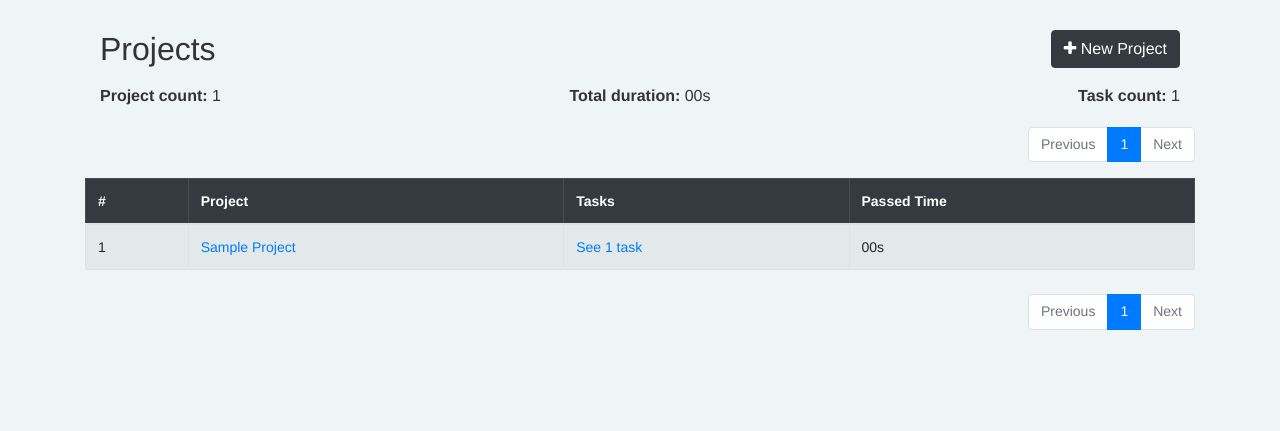
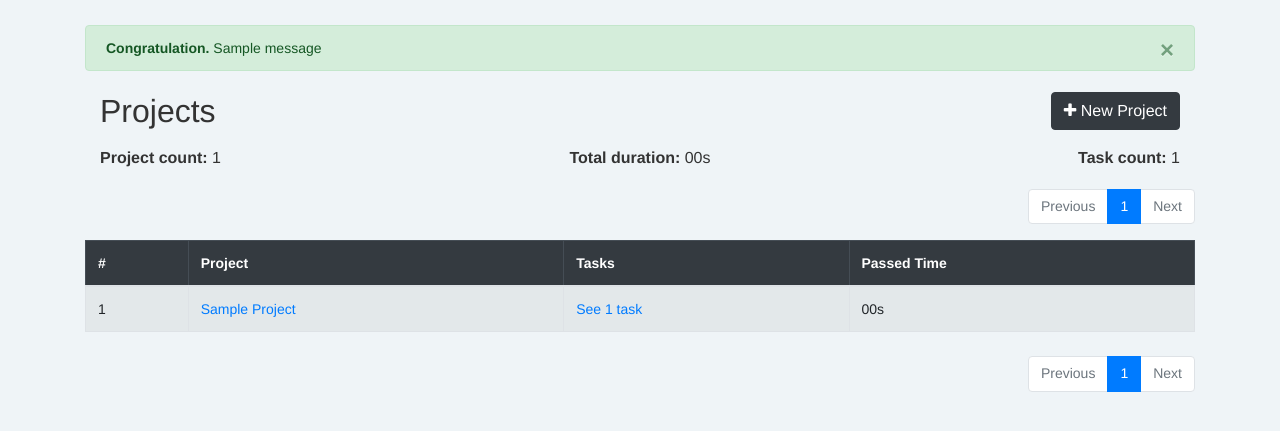
Before and after one commit to oussama-he/prodUtils, a Django app: page /pomodoro/projects/ in a window 1280 px wide. Shown: the part 55-486 px from the top of the page. Run offline with Django 3.2, Linux system fonts and the light colour scheme; tables that the repository leaves empty hold one stand-in row (values such as "Sample post"); one stand-in notice (Sample message) is shown; data that the repository does not hold is empty; some libraries are stand-ins or nearby versions.

Commit message:
Display messages after success creation, edition, and deletion

```diff
--- a/pomodoro/templatetags/pomodoro_extras.py
+++ b/pomodoro/templatetags/pomodoro_extras.py
@@ -1,6 +1,6 @@
 from django import template
 from django.utils import timezone
-
+from django.contrib.messages.constants import DEBUG, INFO, SUCCESS, WARNING, ERROR
 
 register = template.Library()
 
@@ -24,6 +24,22 @@ def format_date(value):
             return value.strftime("%b %d '%y at %H:%M")
         else:
             return value.strftime('%a %d %b at %H:%M')
+
+
+@register.filter
+def message_heading(level: int):
+    if level == DEBUG:
+        return "Debugging."
+    elif level == INFO:
+        return "Info."
+    elif level == SUCCESS:
+        return "Congratulation."
+    elif level == WARNING:
+        return "Warning."
+    elif level == ERROR:
+        return "Error."
+    return ""
+
 
 @register.filter
 def get_at_index(list, index):
--- a/pomodoro/views.py
+++ b/pomodoro/views.py
@@ -2,17 +2,17 @@ import datetime
 
 from django.http import Http404
 from django.shortcuts import render, redirect, get_object_or_404
-from django.contrib import messages
 from django.urls import reverse_lazy
 from django.utils import timezone
 from django.views.generic import CreateView, UpdateView, DeleteView
-
+from django.contrib.messages.views import SuccessMessageMixin
 from django.core.paginator import Paginator, PageNotAnInteger, EmptyPage
 
 from pomodoro.models import Task, Session, Project
 from .forms import NewTaskForm, NewProjectForm, EditSessionForm, EditTaskForm
 from datetime import timedelta
 
+from .mixins import SuccessDeletionMessageMixin
 from .utils import (
     get_sessions_stats,
     get_tasks_info_of_day,
@@ -78,18 +78,20 @@ def home(request):
     return render(request, 'pomodoro/home.html', {'recent_tasks': recent_tasks, 'stats': stats})
 
 
-class TaskCreate(CreateView):
+class TaskCreate(SuccessMessageMixin, CreateView):
     model = Task
     form_class = NewTaskForm
     template_name = "pomodoro/new-task.html"
     success_url = reverse_lazy("pomodoro:home")
+    success_message = "Task Created Successfully."
 
 
-class ProjectCreate(CreateView):
+class ProjectCreate(SuccessMessageMixin, CreateView):
     model = Project
     form_class = NewProjectForm
     template_name = "pomodoro/new-project.html"
     success_url = reverse_lazy("pomodoro:new")
+    success_message = "Project Created Successfully."
 
 
 def task_detail(request, pk):
@@ -108,23 +110,26 @@ def task_detail(request, pk):
     })
 
 
-class SessionEdit(UpdateView):
+class SessionEdit(SuccessMessageMixin, UpdateView):
     form_class = EditSessionForm
     model = Session
     template_name = 'pomodoro/edit-object.html'
     pk_url_kwarg = 'session_pk'
+    success_message = "Session Edited Successfully."
 
 
-class TaskEdit(UpdateView):
+class TaskEdit(SuccessMessageMixin, UpdateView):
     form_class = EditTaskForm
     model = Task
     template_name = 'pomodoro/edit-object.html'
+    success_message = "Task Created Successfully."
 
 
-class ProjectEdit(UpdateView):
+class ProjectEdit(SuccessMessageMixin, UpdateView):
     form_class = NewProjectForm
     model = Project
     template_name = 'pomodoro/edit-object.html'
+    success_message = "Project Edited Successfully."
 
 
 def project_detail(request, pk):
@@ -216,26 +221,29 @@ def all_tasks(request):
         })
 
 
-class TaskDelete(DeleteView):
+class TaskDelete(SuccessDeletionMessageMixin, DeleteView):
     model = Task
     template_name = "pomodoro/delete-object.html"
+    success_message = "Task Deleted Successfully."
 
     def get_success_url(self):
         return reverse_lazy("pomodoro:project-detail", kwargs={'pk': self.object.project.id})
 
 
-class SessionDelete(DeleteView):
+class SessionDelete(SuccessDeletionMessageMixin, DeleteView):
     model = Session
     template_name = "pomodoro/delete-object.html"
+    success_message = "Session Deleted Successfully."
 
     def get_success_url(self):
         return reverse_lazy("pomodoro:task-detail", kwargs={'pk': self.object.task.id})
 
 
-class ProjectDelete(DeleteView):
+class ProjectDelete(SuccessDeletionMessageMixin, DeleteView):
     model = Project
     template_name = "pomodoro/delete-object.html"
     success_url = reverse_lazy("pomodoro:home")
+    success_message = "Project Deleted Successfully."
 
 
 def period_stats(request, period):
--- a/templates/base.html
+++ b/templates/base.html
@@ -1,4 +1,5 @@
 {% load static %}
+{% load pomodoro_extras %}
 <!DOCTYPE html>
 <html lang="en">
 <head>
@@ -56,7 +57,18 @@
         </form>
     </div>
 </nav>
-
+{% if messages %}
+<div class="container">
+    {% for message in messages %}
+    <div class="alert alert-{{message.level_tag}} {{message.extra_tags}} alert-dismissible fade show" role="alert">
+      <strong>{{message.level|message_heading}}</strong> {{message.message}}
+      <button type="button" class="close" data-dismiss="alert" aria-label="Close">
+        <span aria-hidden="true">&times;</span>
+      </button>
+    </div>
+    {% endfor %}
+</div>
+{% endif %}
 <div class="container">
     {% block content %} {% endblock %}
 </div>
```
Also changed, not shown: pomodoro/mixins.py (added, +10 -0 lines), pomodoro/templates/pomodoro/home.html (+0 -9 lines), produtls/settings.py (+9 -0 lines).
